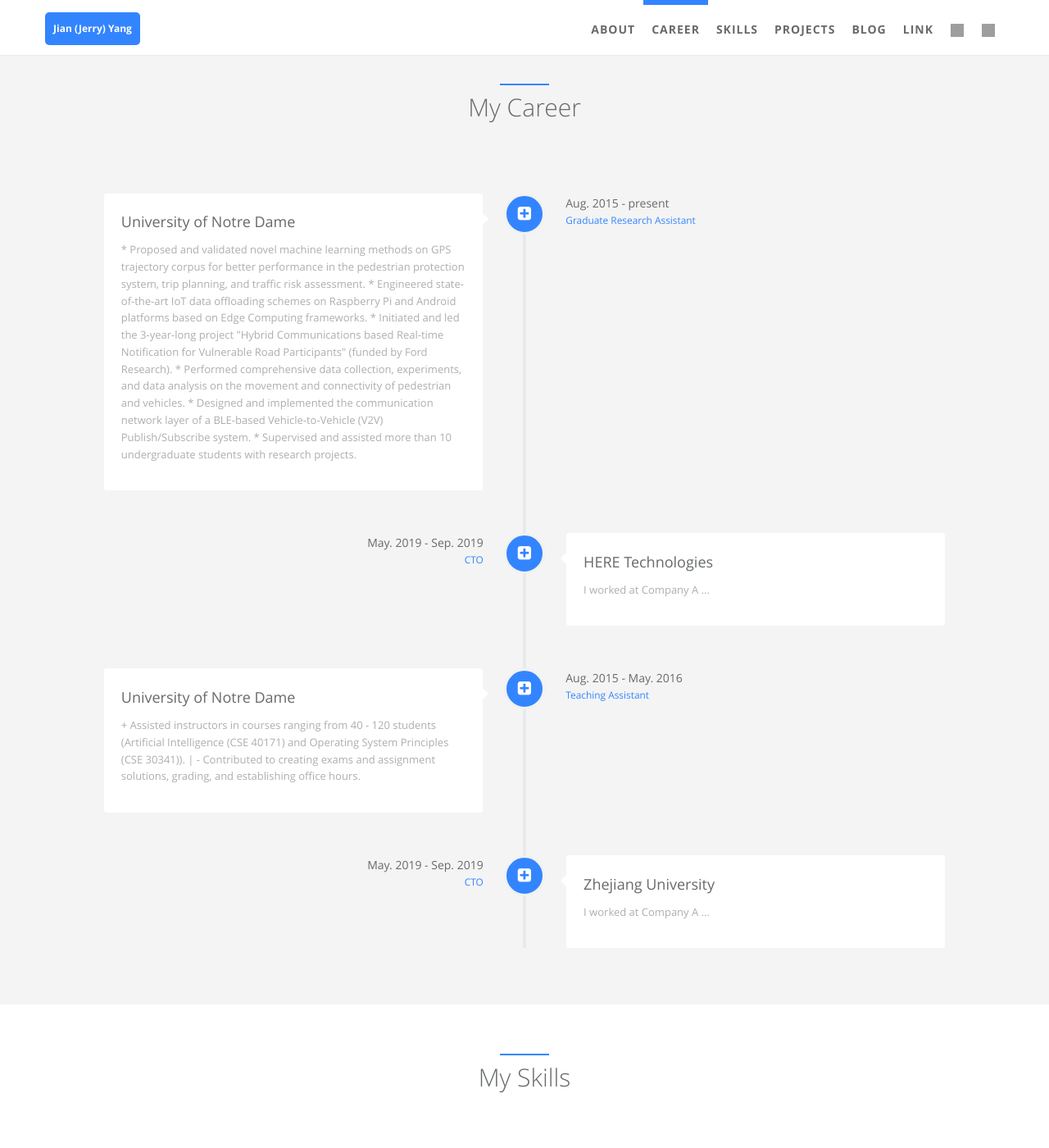
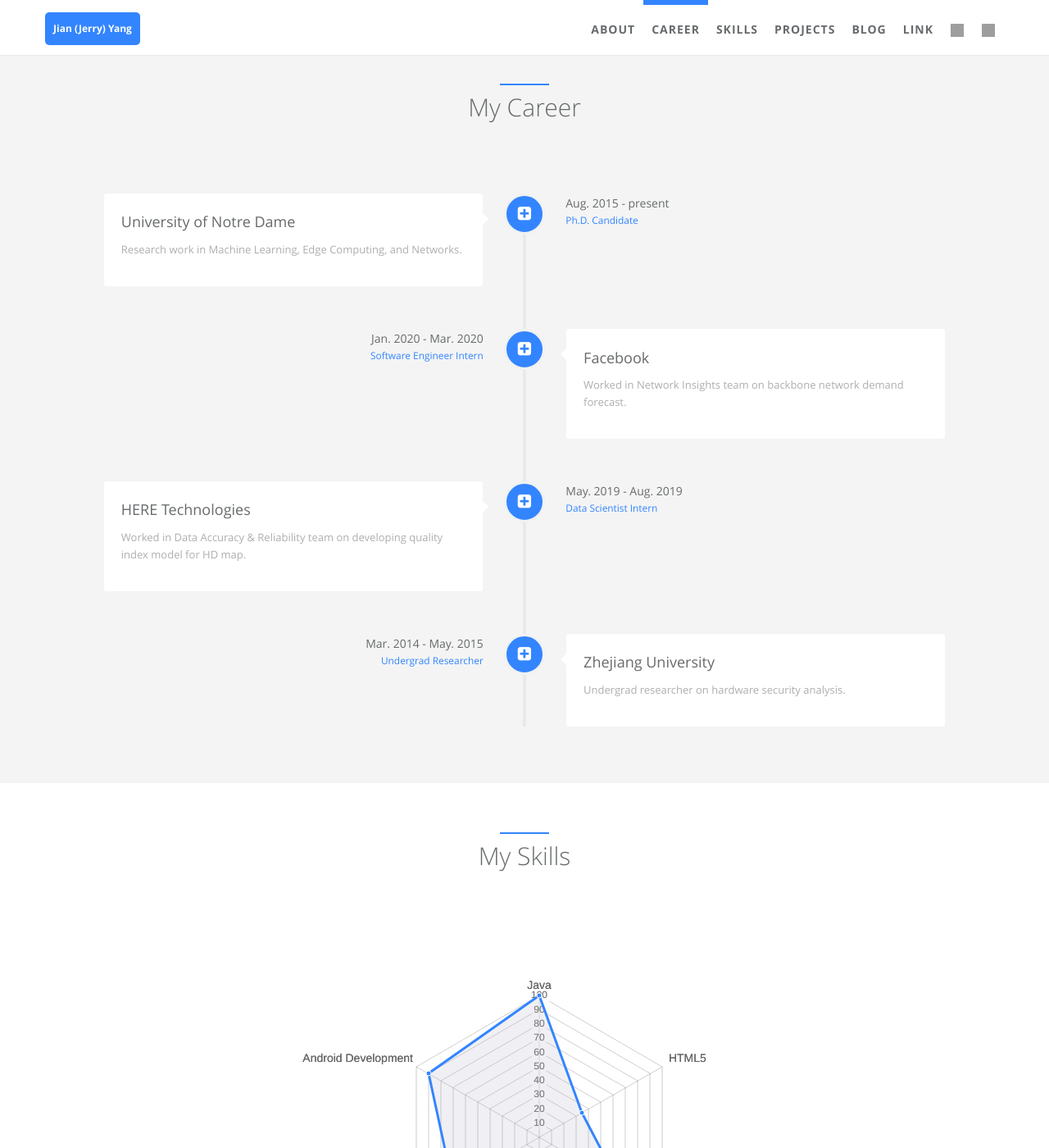
Before and after one commit to jlinear/jlinear.github.io, a Jekyll site: the page built from index.html, in a window 1280 px wide and 1400 px high, scrolled down 859 px. Shown: the whole window at 82% size. Built offline with Jekyll 4.4.1, drawn with Linux system fonts in a browser that asks for light colours; grey boxes are pictures that could not be loaded.

Commit message:
update careers

```diff
--- a/_data/index/careers.yml
+++ b/_data/index/careers.yml
@@ -4,67 +4,54 @@
     detail: University of Notre Dame
     i18n: und
   desc:
-    detail: |-
-      * Proposed and validated novel machine learning methods on GPS trajectory corpus for better performance in the pedestrian protection system, trip planning, and traffic risk assessment.
-
-      * Engineered state-of-the-art IoT data offloading schemes on Raspberry Pi and Android platforms based on Edge Computing frameworks.
-
-      * Initiated and led the 3-year-long project "Hybrid Communications based Real-time Notification for Vulnerable Road Participants" (funded by Ford Research).
-
-      * Performed comprehensive data collection, experiments, and data analysis on the movement and connectivity of pedestrian and vehicles.
-
-      * Designed and implemented the communication network layer of a BLE-based Vehicle-to-Vehicle (V2V) Publish/Subscribe system.
-
-      * Supervised and assisted more than 10 undergraduate students with research projects.
-
-
+    detail: Research work in Machine Learning, Edge Computing, and Networks.
     i18n: und_desc
   date:
     detail: Aug. 2015 - present
     i18n: und_date
   job:
-    detail: Graduate Research Assistant
+    detail: Ph.D. Candidate
     i18n: und_job
+  icon: fa-plus-square
+
+- name:
+    detail: Facebook
+    i18n: fb
+  desc:
+    detail: Worked in Network Insights team on backbone network demand forecast.
+    i18n: fb_desc
+  date:
+    detail: Jan. 2020 - Mar. 2020
+    i18n: fb_date
+  job:
+    detail: Software Engineer Intern
+    i18n: fb_job
   icon: fa-plus-square
 
 - name:
     detail: HERE Technologies
     i18n: here
   desc:
-    detail: I worked at Company A ...
-    i18n: company_a_desc
+    detail: Worked in Data Accuracy & Reliability team on developing quality index model for HD map.
+    i18n: here_desc
   date:
-    detail: May. 2019 - Sep. 2019
-    i18n: company_a_date
+    detail: May. 2019 - Aug. 2019
+    i18n: here_date
   job:
-    detail: CTO
-    i18n: company_a_job
-  icon: fa-plus-square
-
-- name:
-    detail: University of Notre Dame
-    i18n: und
-  desc:
-    detail: + Assisted instructors in courses ranging from 40 - 120 students (Artificial Intelligence (CSE 40171) and Operating System Principles (CSE 30341)). | - Contributed to creating exams and assignment solutions, grading, and establishing office hours.
-    i18n: und_ta_desc
-  date:
-    detail: Aug. 2015 - May. 2016
-    i18n: und_ta_date
-  job:
-    detail: Teaching Assistant
-    i18n: und_ta_job
+    detail: Data Scientist Intern
+    i18n: here_job
   icon: fa-plus-square
 
 - name:
     detail: Zhejiang University
     i18n: zju
   desc:
-    detail: I worked at Company A ...
-    i18n: company_a_desc
+    detail: Undergrad researcher on hardware security analysis.
+    i18n: zju_desc
   date:
-    detail: May. 2019 - Sep. 2019
-    i18n: company_a_date
+    detail: Mar. 2014 - May. 2015
+    i18n: zju_date
   job:
-    detail: CTO
-    i18n: company_a_job
+    detail: Undergrad Researcher
+    i18n: zju_job
   icon: fa-plus-square
```
